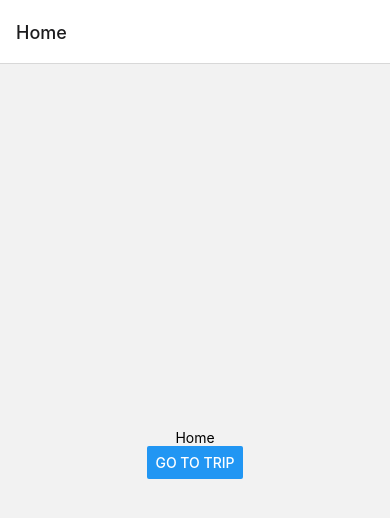
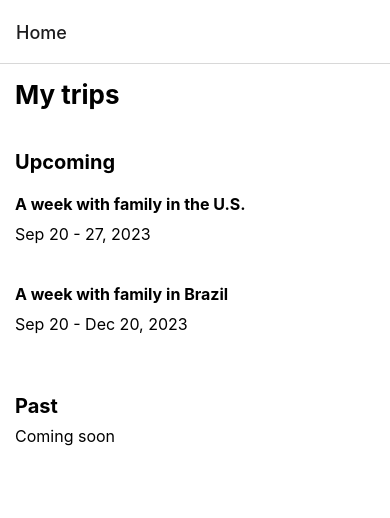
Before and after one commit to gustavotorresds/TripPlanner, a React Native app: screen /Home in a window 390 px wide. Shown: the top 518 px of the page. Built offline with nearby package versions, Linux system fonts and the light colour scheme.

Commit message:
Add home screen, trip screen and preferences screen (#1)

```diff
--- a/src/App.tsx
+++ b/src/App.tsx
@@ -28,6 +28,7 @@ const App = () => {
   return (
     <NavigationContainer>
       <Stack.Navigator>
+        <Stack.Group>
           <Stack.Screen
             name="Home"
             component={HomeScreen}
@@ -36,10 +37,13 @@ const App = () => {
             name="Trip"
             component={TripScreen}
           />
+        </Stack.Group>
+        <Stack.Group screenOptions={{ presentation: 'modal' }}>
           <Stack.Screen
             name="Preferences"
             component={PreferencesScreen}
           />
+        </Stack.Group>
       </Stack.Navigator>
     </NavigationContainer>
   );
--- a/src/pages/Home/index.tsx
+++ b/src/pages/Home/index.tsx
@@ -8,16 +8,103 @@ import {
   useColorScheme,
   View,
   Button,
+  TouchableOpacity,
 } from 'react-native';
 
-const HomeScreen = ({ navigation }) => (
-  <View style={{flex: 1, alignItems: 'center', justifyContent: 'center'}}>
-    <Text>Home</Text>
-    <Button
-      title="Go to Trip"
-      onPress={() => navigation.navigate('Trip')}
-    />
+import {
+  tripDateString
+} from '../../utils'
+
+const trips = [
+  {
+    title: 'A week with family in the U.S.',
+    startDate: new Date(2023, 8, 20),
+    endDate: new Date(2023, 8, 27),
+  },
+  {
+    title: 'A week with family in Brazil',
+    startDate: new Date(2023, 8, 20),
+    endDate: new Date(2023, 11, 20),
+  },
+];
+
+const Header = () => (
+  <View style={styles.header}>
+    <Text style={styles.h1}>My trips</Text>
   </View>
 );
 
+const TripCard = ({ navigation, trip }) => (
+  <TouchableOpacity
+    onPress={() => navigation.navigate('Trip')}
+    style={styles.tripCard}
+  >
+    <View>
+      <Text style={styles.tripTitle}>{trip.title}</Text>
+      <Text style={styles.tripDates}>{tripDateString(trip)}</Text>
+    </View>
+  </TouchableOpacity>
+);
+
+const UpcomingTrips = ({ navigation }) => (
+  <View style={styles.section}>
+    <Text style={styles.h2}>Upcoming</Text>
+    <View>
+      {trips.map((trip, i) => <TripCard key={i} navigation={navigation} trip={trip}/>)}
+    </View>
+  </View>
+);
+
+const PastTrips = () => (
+  <View style={styles.section}>
+    <Text style={styles.h2}>Past</Text>
+    <Text style={styles.body}>Coming soon</Text>
+  </View>
+);
+
+const HomeScreen = ({ navigation }) => (
+  <View style={styles.container}>
+    <Header/>
+    <UpcomingTrips navigation={ navigation }/>
+    <PastTrips/>
+  </View>
+);
+
+const styles = StyleSheet.create({
+  container: {
+    flex: 1,
+    backgroundColor: '#FFF',
+    padding: 15,
+  },
+  header: {
+
+  },
+  section: {
+    marginTop: 40,
+  },
+  tripCard: {
+    paddingVertical: 20,
+  },
+  tripTitle: {
+    fontWeight: 'bold',
+    fontSize: 16,
+  },
+  tripDates: {
+    fontSize: 16,
+    marginTop: 10,
+  },
+  h1: {
+    fontSize: 26,
+    fontWeight: 'bold',
+  },
+  h2: {
+    fontSize: 20,
+    fontWeight: 'bold',
+  },
+  body: {
+    fontSize: 16,
+    paddingVertical: 8,
+  }
+});
+
 export default HomeScreen;
--- a/src/pages/Preferences/index.tsx
+++ b/src/pages/Preferences/index.tsx
@@ -11,9 +11,47 @@ import {
 } from 'react-native';
 
 const PreferencesScreen = ({ navigation }) => (
-  <View style={{flex: 1, alignItems: 'center', justifyContent: 'center'}}>
-    <Text>Preferences</Text>
+  <View style={styles.container}>
+    <View style={styles.card}>
+      <Text style={styles.cardTitle}>Where from?</Text>
+    </View>
+    <View style={styles.card}>
+      <Text style={styles.cardTitle}>When?</Text>
+    </View>
+    <View style={styles.card}>
+      <Text style={styles.cardTitle}>Who?</Text>
+    </View>
   </View>
 );
 
+const styles = StyleSheet.create({
+  container: {
+    flex: 1,
+    alignItems: 'center',
+    backgroundColor: '#FFF',
+    paddingTop: 40,
+  },
+  card: {
+    borderRadius: 10,
+    backgroundColor: '#FFF',
+    width: '90%',
+    borderColor: '#474747',
+    padding: 20,
+    borderWidth: 0.1,
+    marginVertical: 15,
+    shadowColor: '#000',
+    shadowOffset: {
+      width: 10,
+      height: 10,
+    },
+    shadowOpacity: 0.25,
+    shadowRadius: 40,
+    elevation: 5,
+  },
+  cardTitle: {
+    fontSize: 22,
+    fontWeight: 'bold',
+  },
+});
+
 export default PreferencesScreen;
--- a/src/pages/Trip/index.tsx
+++ b/src/pages/Trip/index.tsx
@@ -8,16 +8,54 @@ import {
   useColorScheme,
   View,
   Button,
+  TouchableOpacity,
 } from 'react-native';
 
+import {
+  tripDateString
+} from '../../utils'
+
+const trip = {
+    title: 'A week with family in the U.S.',
+    startDate: new Date(2023, 8, 20),
+    endDate: new Date(2023, 8, 27),
+    cities: ['Miami', 'SF']
+};
+
 const TripScreen = ({ navigation }) => (
-  <View style={{flex: 1, alignItems: 'center', justifyContent: 'center'}}>
-    <Text>Trip</Text>
-    <Button
-      title="Go to Preferences"
+  <View style={styles.container}>
+    <Text style={styles.tripTitle}>{trip.title}</Text>
+
+    <TouchableOpacity
       onPress={() => navigation.navigate('Preferences')}
-    />
+      style={styles.preferencesButton}
+    >
+      <Text style={styles.buttonFont}>{trip.cities.join(', ')} • {tripDateString(trip)}</Text>
+    </TouchableOpacity>
   </View>
 );
 
+const styles = StyleSheet.create({
+  container: {
+    flex: 1,
+    backgroundColor: '#FFF',
+    padding: 10,
+  },
+  tripTitle: {
+    fontWeight: 'bold',
+    fontSize: 20,
+    textAlign: 'center',
+  },
+  preferencesButton: {
+    padding: 10,
+    backgroundColor: '#F2F2F2',
+    marginVertical: 20,
+    borderRadius: 10,
+  },
+  buttonFont: {
+    fontSize: 14,
+    color: '#1F1F1F',
+  }
+});
+
 export default TripScreen;
--- /dev/null
+++ b/src/utils/index.tsx
@@ -0,0 +1,17 @@
+export const tripDateString = ({ title, startDate, endDate}) => {
+  const startDay = startDate.getDate();
+  const startMonth = startDate.toLocaleString('default', { month: 'short' });
+  const startYear = startDate.getFullYear();
+
+  const endDay = endDate.getDate();
+  const endMonth = endDate.toLocaleString('default', { month: 'short' });
+  const endYear = endDate.getFullYear();
+
+  if (startYear !== endYear) {
+    return `${startMonth} ${startDay}, ${startYear} - ${endMonth} ${endDay}, ${endYear}`
+  } else if (startMonth !== endMonth) {
+    return `${startMonth} ${startDay} - ${endMonth} ${endDay}, ${startYear}`
+  }
+
+  return `${startMonth} ${startDay} - ${endDay}, ${startYear}`
+}
```
Lines whose indentation alone changed are shown as unchanged.
